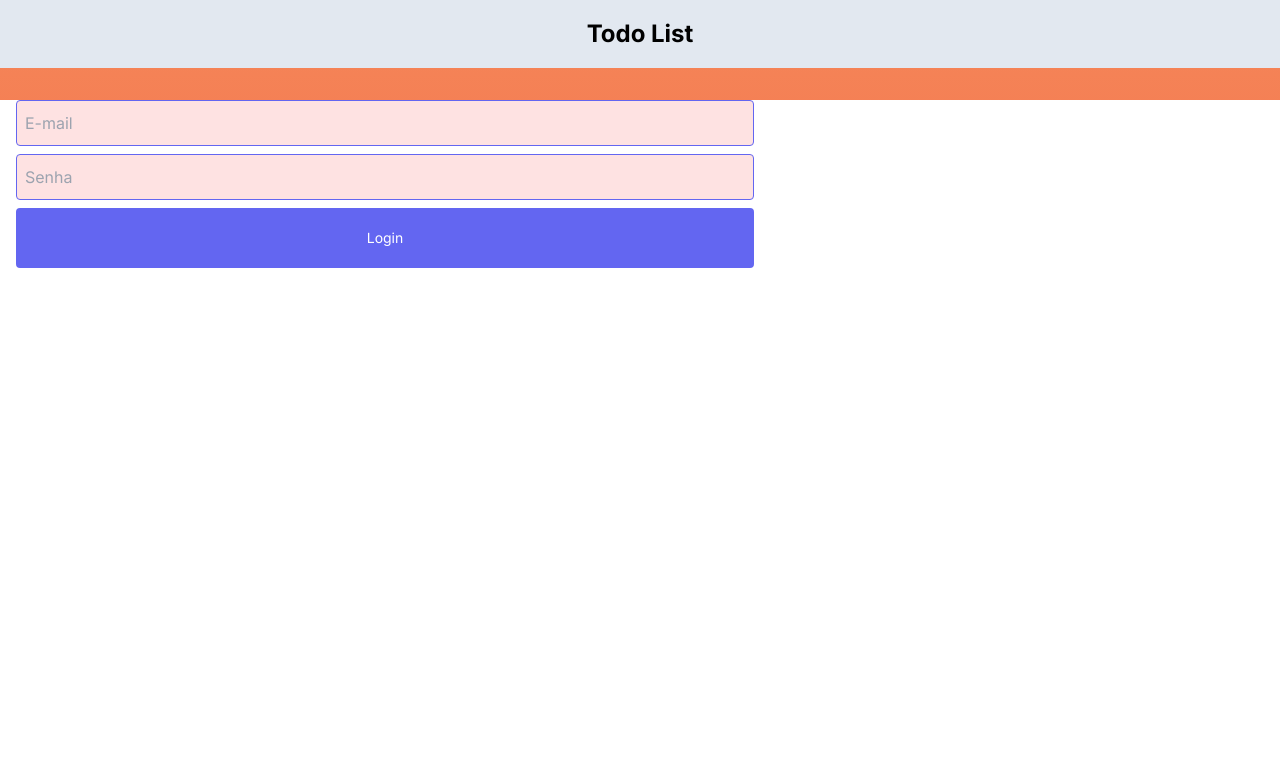
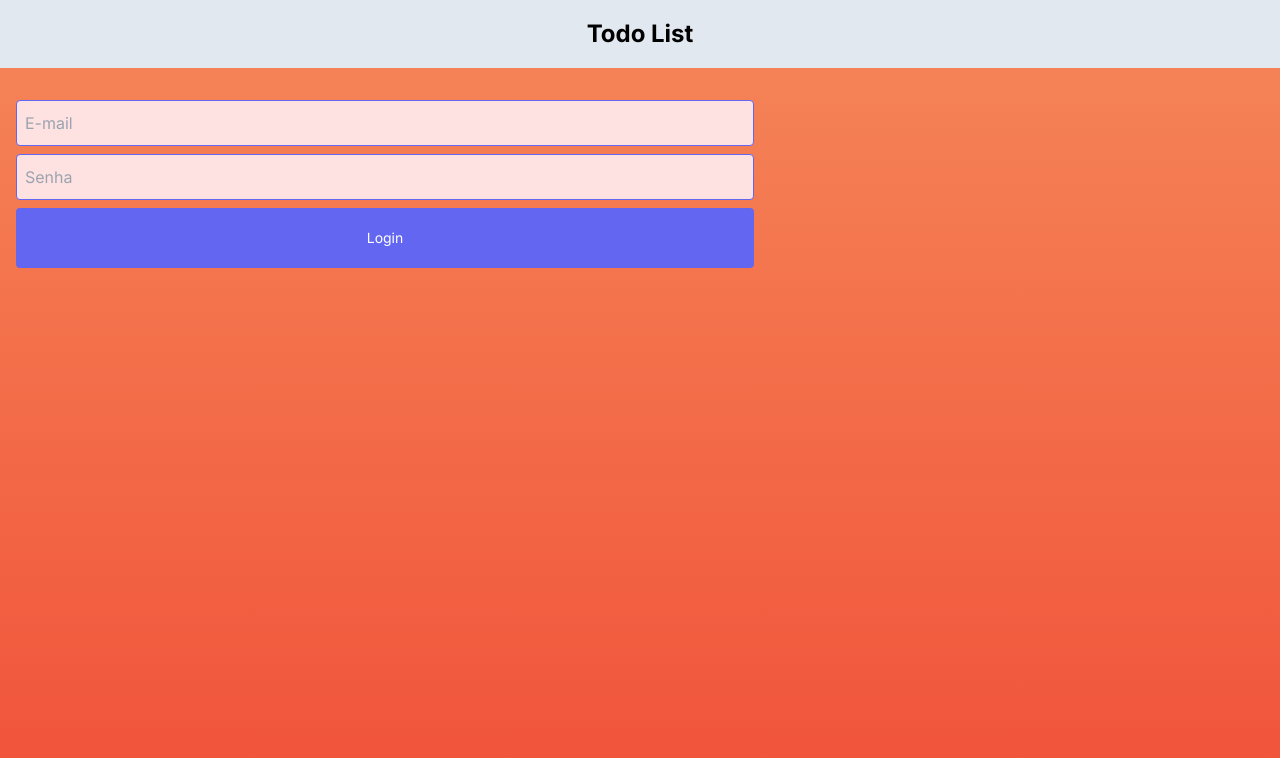
Before and after one commit to Defyland/todo-arch, a Next.js app: page / in a window 1280 px wide. Shown: the top 758 px of the page. Built offline with nearby package versions, Linux system fonts and the light colour scheme.

Commit message:
feat: add new layout configurations for component

```diff
--- a/src/components/GlobalWrapper/GlobalWrapper.styles.ts
+++ b/src/components/GlobalWrapper/GlobalWrapper.styles.ts
@@ -1,4 +1,4 @@
 export const Styles = {
-    Container: 'flex min-h-screen justify-center bg-white',
+    Container: 'flex min-h-screen justify-center',
     Content: 'flex min-h-screen w-[1366px] px-4',
 };
```
